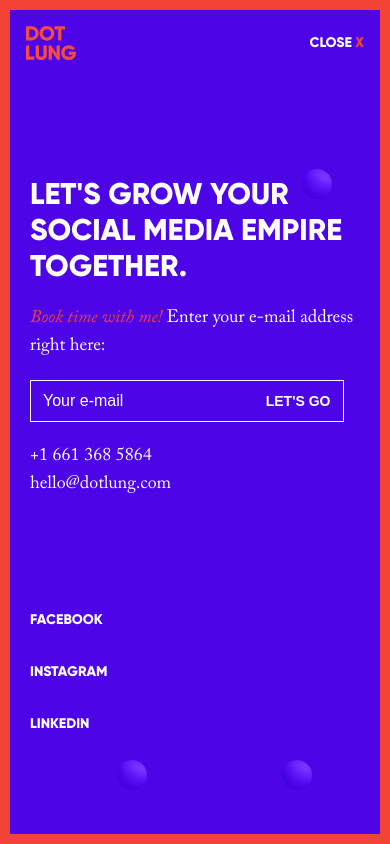
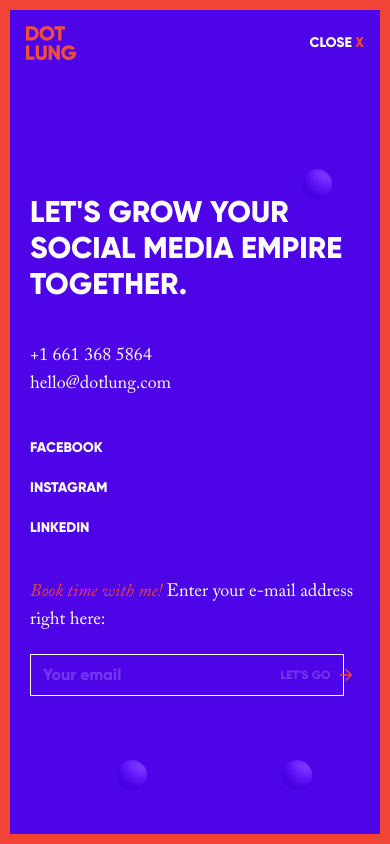
Before and after one commit to ArnabShikder24/dotlung-frontend, a Next.js app: page /contact in a window 390 px wide. Built offline with nearby package versions, Linux system fonts and the light colour scheme.

Commit message:
contact page fixed

```diff
--- a/src/app/contact/page.tsx
+++ b/src/app/contact/page.tsx
@@ -4,16 +4,18 @@ import Link from 'next/link';
 import React from 'react';
 import Logo from "../../../public/assets/svgs/logo.svg";
 import { useRouter } from 'next/navigation';
+import { ArrowRight } from 'lucide-react';
 
 const EmailInput = () => {
   return (
-    <div className="flex items-center border border-white px-3 py-2 w-[100%] lg:w-[350px] mt-5">
+    <div className="flex items-center border border-white px-3 py-2 w-[100%] lg:w-[350px] mt-5 relative">
       <input
         type="email"
-        placeholder="Your e-mail"
-        className="flex-1 bg-transparent text-white placeholder-white focus:outline-none"
+        placeholder="Your email"
+        className="flex-1 bg-transparent font-gilroy placeholder-[#ffffff33] focus:outline-none"
       />
-      <button className="text-white font-bold text-sm">LET&apos;S GO</button>
+      <button className="text-[#ffffff33] font-gilroy text-[0.75rem] hover:text-secondary">LET&apos;S GO</button>
+      <ArrowRight size={18} className="mr-2 text-secondary absolute -right-5" />
     </div>
   );
 };
@@ -35,6 +37,20 @@ const Contact = () => {
             <h1 className="text-3xl sm:text-4xl md:text-5xl lg:text-6xl font-extrabold font-gilroy lg:w-[500px]">
               LET&apos;S GROW YOUR SOCIAL MEDIA EMPIRE TOGETHER.
             </h1>
+            <div className="text-left md:hidden">
+              <div className="text-lg font-caslon mt-10">
+                <p>+1 661 368 5864</p>
+                <p>hello@dotlung.com</p>
+              </div>
+              <div className="flex flex-col text-lg gap-5 my-10">
+                {["FACEBOOK", "INSTAGRAM", "LINKEDIN"].map((platform) => (
+                  <a key={platform} href="#" className="text-sm hover:underline font-bold font-gilroy">
+                    {platform}
+                  </a>
+                ))}
+              </div>
+            </div>
+            <div className="hidden md:block">
               <p className="text-lg font-caslon mt-5 lg:w-[300px]">
                 <span className="italic text-secondary">Book time with me! </span>
                 Enter your e-mail address right here:
@@ -43,8 +59,19 @@ const Contact = () => {
                 <EmailInput />
               </div>
             </div>
+          </div>
 
-          <div className="text-left">
+          <div>
+            <div className="md:hidden">
+              <p className="text-lg font-caslon mt-5 lg:w-[300px]">
+                <span className="italic text-secondary">Book time with me! </span>
+                Enter your e-mail address right here:
+              </p>
+              <div className="w-[95%] mb-5 lg:mb-0 lg:w-[300px]">
+                <EmailInput />
+              </div>
+            </div>
+            <div className="hidden md:block text-left">
               <div className="text-lg font-caslon">
                 <p>+1 661 368 5864</p>
                 <p>hello@dotlung.com</p>
@@ -55,6 +82,7 @@ const Contact = () => {
                     {platform}
                   </a>
                 ))}
+              </div>
             </div>
           </div>
         </div>
--- a/src/components/Footer.tsx
+++ b/src/components/Footer.tsx
@@ -9,10 +9,10 @@ const EmailInput = () => {
     <div className="flex items-center border border-white px-3 py-2 w-[100%] lg:w-[350px] mt-5 relative">
       <input
         type="email"
-        placeholder="Your e-mail"
-        className="flex-1 bg-transparent font-asty placeholder-white focus:outline-none"
+        placeholder="Your email"
+        className="flex-1 bg-transparent font-gilroy placeholder-[#ffffff33] focus:outline-none"
       />
-      <button className="text-white font-bold text-sm">LET&apos;S GO</button>
+      <button className="text-[#ffffff33] font-gilroy text-[0.75rem] hover:text-secondary">LET&apos;S GO</button>
       <ArrowRight size={18} className="mr-2 text-secondary absolute -right-5" />
     </div>
   );
```
Lines whose indentation alone changed are shown as unchanged.
